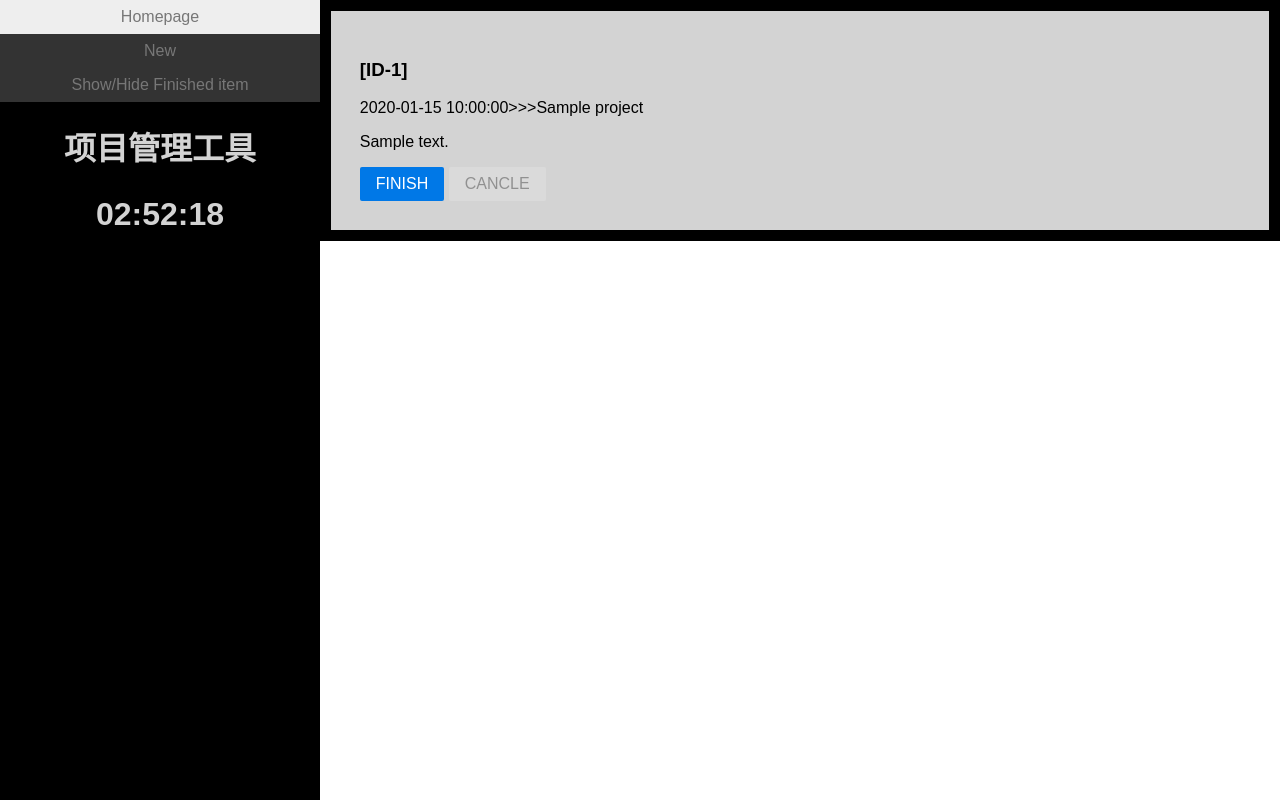
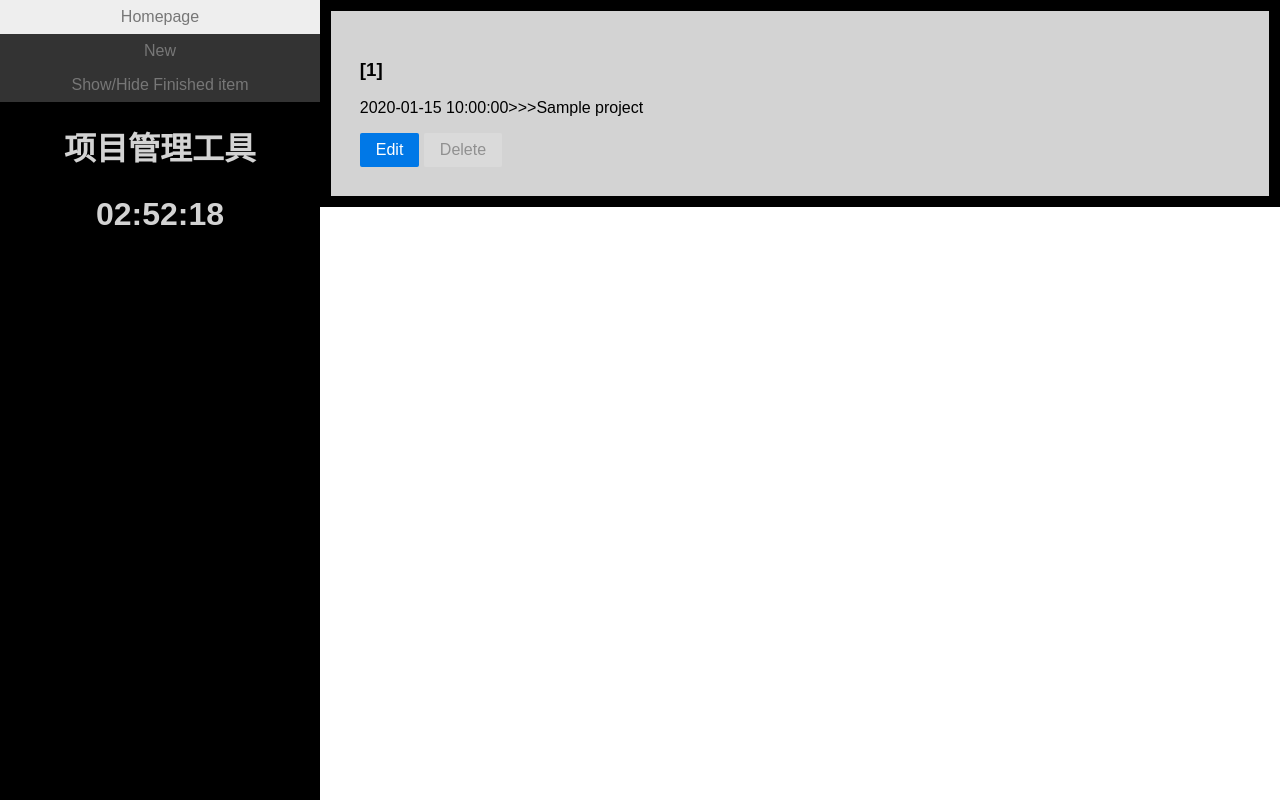
Before and after one commit to Curt-H/projectmanager, a Flask app: template flasky/app/templates/index.html in a window 1280 px wide. Run offline with Flask 2, Linux system fonts and the light colour scheme; the template is opened without the code that fills it: most values are stand-ins (such as "Sample title", 1, 10 or a date in 2020).

Commit message:
Update index.html
Phase 1, delete old version page content

```diff
--- a/flasky/app/templates/index.html
+++ b/flasky/app/templates/index.html
@@ -16,25 +16,12 @@
     <div id="task-list" class="flex-container">
 
         {% for task in tasks %}
-            {% if task.finish %}
-                {% if sfi %}
-                    <div class="panel flex-item" data-id="{{ task.id }}">
-                        <h3 class="task-id"><s>[ID-{{ task.id }}]</s></h3>
-                        <p class="task-title"><s>{{ task.time }}>>>{{ task.project }}</s></p>
-                        <p class="task-content"><s>{{ task.content }}</s></p>
-                        <button class="finish pure-button pure-button-disabled" name="finished">FINISH</button>
-                        <button class="cancle pure-button pure-button-primary" name="cancle">CANCLE</button>
-                    </div>
-                {% endif %}
-            {% else %}
-                <div class="panel flex-item" data-id="{{ task.id }}">
-                    <h3 class="task-id">[ID-{{ task.id }}]</h3>
-                    <p class="task-title">{{ task.time }}>>>{{ task.project }}</p>
-                    <p class="task-content">{{ task.content }}</p>
-                    <button class="finish pure-button pure-button-primary" name="finished">FINISH</button>
-                    <button class="cancle pure-button pure-button-disabled" name="cancle">CANCLE</button>
-                </div>
-            {% endif %}
+            <div class="panel flex-item" data-id="{{ task.id }}">
+                <h3 class="task-id">[{{ task.id }}]</h3>
+                <p class="task-title">{{ task.time }}>>>{{ task.project }}</p>
+                <button class="finish pure-button pure-button-primary" name="edit">Edit</button>
+                <button class="cancle pure-button pure-button-disabled" name="delete">Delete</button>
+            </div>
         {% endfor %}
     </div>
 {% endblock %}
```
